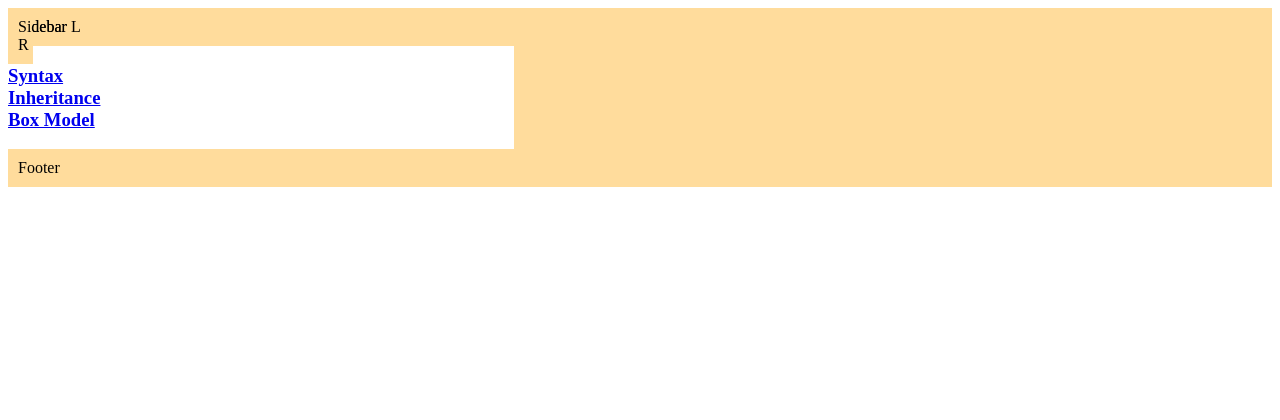
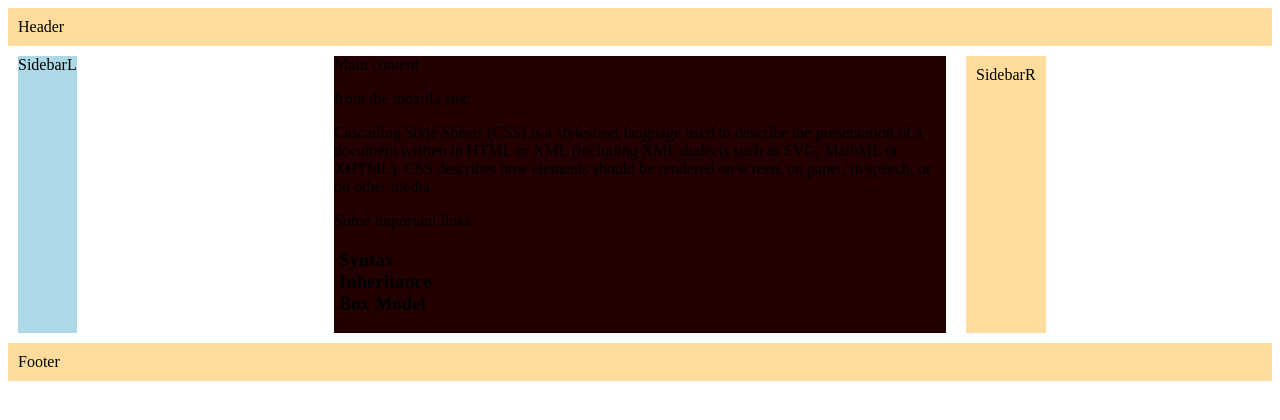
Before and after one commit to mizzymike/Web-Design, a plain HTML site: page docs/quizhtml.html in a window 1280 px wide. Drawn offline with Linux system fonts and the light colour scheme.

Commit message:
Add files via upload

```diff
--- a/docs/quizcss.css
+++ b/docs/quizcss.css
@@ -1,31 +1,38 @@
+.wrapper {
+    display: grid;
+    grid-template-areas: "header" "sidebarL" "content" "sidebarR" "footer";
+}
+.header {
+    grid-area: header;
+    min-height: auto;
+}
+
 .sidebarL {
     grid-area: sidebarL;
-    background-color: lightblue;
-    position: fixed;
+    background-color:lightblue;
+    margin: 10px;
+    max-width: fit-content;
+
 }
+.content {
+    grid-area: content;
+    background-color: rgb(36, 1, 1);
+    margin: 10px;
+    max-width: fit-content;
 
+}
 .sidebarR {
-    position: fixed;
     grid-area: sidebarR;
-    width: 5px; /* Set the width of the sidebar */
-    position: right;
-    padding-top: 5px;
+    background-color: green;
+    margin: 10px;
+    max-width: fit-content;
   }
-.content {
-    grid-area: content; background-color:brown;
-}
 
-.header {
-    grid-area: header;
-}
+
+
 
 .footer {
     grid-area: footer;
-}
-
-.wrapper {
-    display: grid;
-    grid-template-areas: "header" "sidebarL" "content" "sidebarR" "footer";
 }
 
 @media screen and (min-width: 320px) {
@@ -36,14 +43,14 @@
 
 @media screen and (min-width: 576px) {
     .wrapper {
-        grid-template-columns: 20% 60%;
+        grid-template-columns: 25% 50%;
         grid-template-areas: "header header header" "sidebarL content content" "sidebarR sidebarR sidebarR" "footer footer footer";
     }
 }
 @media screen and (min-width: 922px) {
     .wrapper {
-        grid-template-columns: 40% 60%;
-        grid-template-areas: "header header header" "sidebarL content content" "sidebarR sidebarR sidebarR" "footer footer footer";
+        grid-template-columns: 25% 50%;
+        grid-template-areas: "header header header" "sidebarL content sidebarR" "footer footer footer";
     }
 }
 .box,
@@ -54,7 +61,14 @@ footer {
 }
 ul {
     list-style-type: none;
-    margin: 0;
+    margin: 5px ;
     padding: 0;
     overflow: hidden;
 }
+ a:hover {
+        color: hotpink;
+      }
+
+      a:link {
+        text-decoration: none;
+      }
--- a/docs/quizhtml.html
+++ b/docs/quizhtml.html
@@ -12,13 +12,16 @@
 
 </head>
 
-<body>
+<body link="black">
     <div class="wrapper">
         <div class="box header">Header</div>
-        <div class="box sidebarL">Sidebar L</div>
-        <div class="box sidebarR">Sidebar R</div>
-        <div class="box content"></div>
-            <h3>
+        <div class=" sidebarL">SidebarL</div>
+        <div class="box sidebarR">SidebarR</div>
+        <div class=" content">Main content
+                <p>from the moziila site:</p>
+                Cascading Style Sheets (CSS) is a stylesheet language used to describe the presentation of a document written in HTML or XML (including XML dialects such as SVG, MathML or XHTML). CSS describes how elements should be rendered on screen, on paper, in speech, or on other media.
+            <p>Some important links: </p>
+                <h3>
                 <ul>
                     <li=a><a href="href src= https://developer.mozilla.org/en-US/docs/Web/CSS/Syntax =>CSS Syntax>">Syntax  </a></li>
                     <li><a href="href src= https://developer.mozilla.org/en-US/docs/Web/CSS/Inheritance => CSS Inheritance"> Inheritance </a></li>
@@ -30,7 +33,7 @@
 
 
         </div>
-        <div class="box footer">Footer</div>
+        <div class=" box footer">Footer</div>
     </div>
 
 </body>
```
